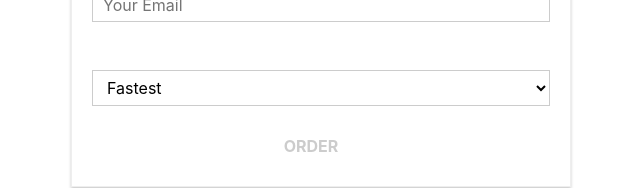
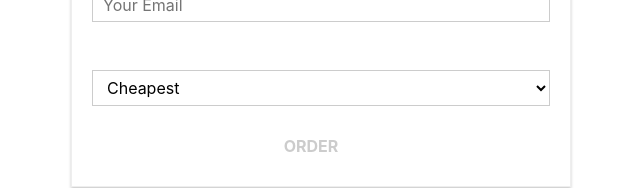
Before and after one commit to ionescuflorin/burger-builder, a React (Create React App) app: page /checkout/contact-data in a window 1280 px wide. Shown: the part 1064-1252 px from the top of the page, without its empty margins (319-959 px from the left). Built offline with nearby package versions, Linux system fonts and the light colour scheme.

Commit message:
[FORM] deliveryMethod field fixed minor bug

```diff
--- a/src/containers/Checkout/ContactData/ContactData.jsx
+++ b/src/containers/Checkout/ContactData/ContactData.jsx
@@ -83,7 +83,7 @@ class ContactData extends React.Component {
             { value: 'cheapest', displayValue: 'Cheapest' }
           ]
         },
-        value: '',
+        value: 'cheapest',
         validation: {},
         valid: true
 
```
